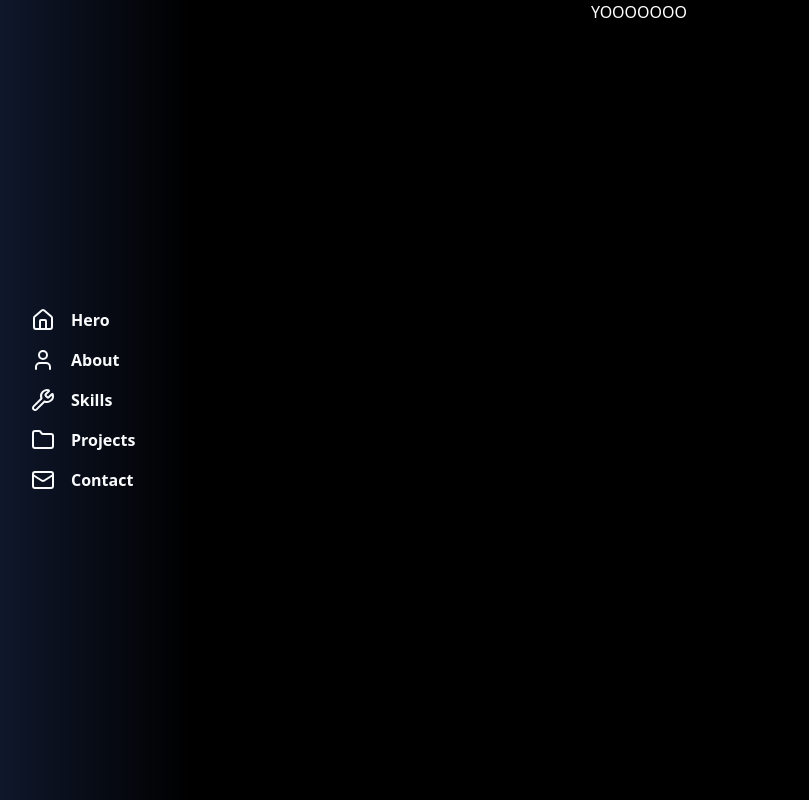
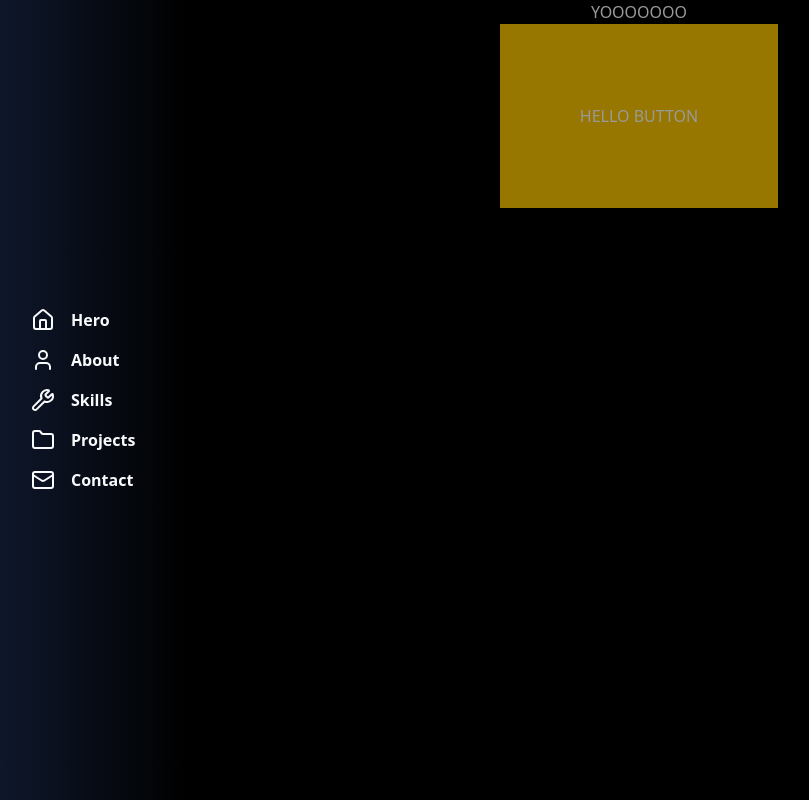
Before and after one commit to MoatazJS/moataz-portfolio, a Next.js app: page / in a window 1280 px wide. Shown: the whole page, without its empty margins (1-810 px from the left). Built offline with nearby package versions, Linux system fonts and the light colour scheme.

Commit message:
overlay when sidebar hovered for focus

```diff
--- a/components/Hero.tsx
+++ b/components/Hero.tsx
@@ -5,6 +5,9 @@ export default function Hero() {
     <>
       <div className="min-h-screen text-center text-white bg-black">
         <h1>YOOOOOOO</h1>
+        <button className="py-20 px-20 text-white bg-yellow-400">
+          HELLO BUTTON
+        </button>
       </div>
     </>
   );
--- a/components/SideBar.tsx
+++ b/components/SideBar.tsx
@@ -14,6 +14,18 @@ export default function SideBar() {
   const [isHovered, setIsHovered] = useState<boolean>(false);
   return (
     <>
+      <AnimatePresence>
+        {isHovered && (
+          <motion.div
+            key="overlay"
+            initial={{ opacity: 0 }}
+            animate={{ opacity: 0.4 }}
+            exit={{ opacity: 0 }}
+            transition={{ duration: 0.3, ease: "easeInOut" }}
+            className="fixed inset-0 left-20 md:left-48 bg-black pointer-events-none z-10"
+          />
+        )}
+      </AnimatePresence>
       <aside
         onMouseEnter={() => setIsHovered(true)}
         onMouseLeave={() => setIsHovered(false)}
```
